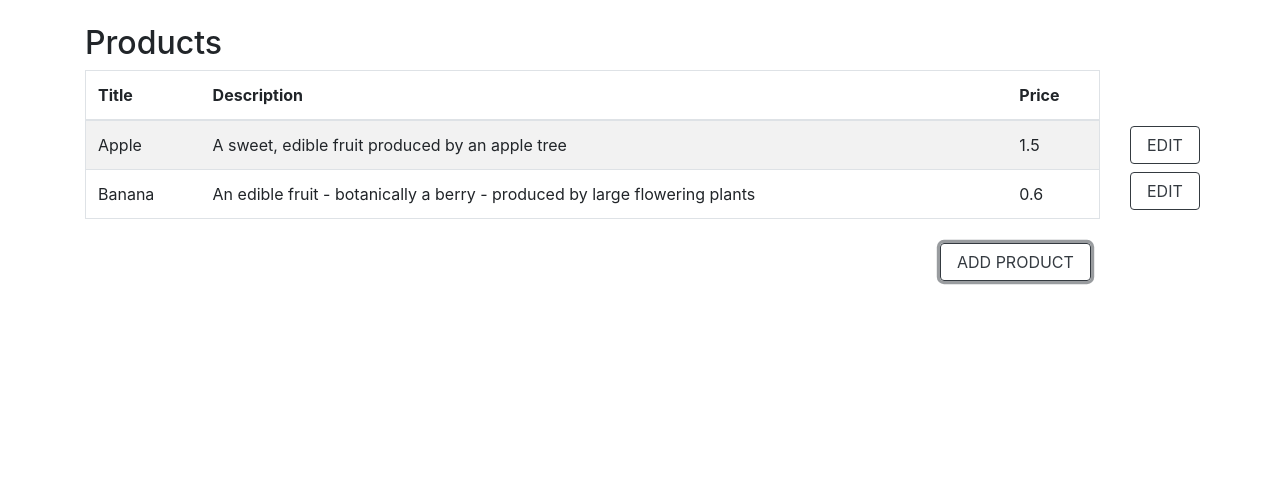
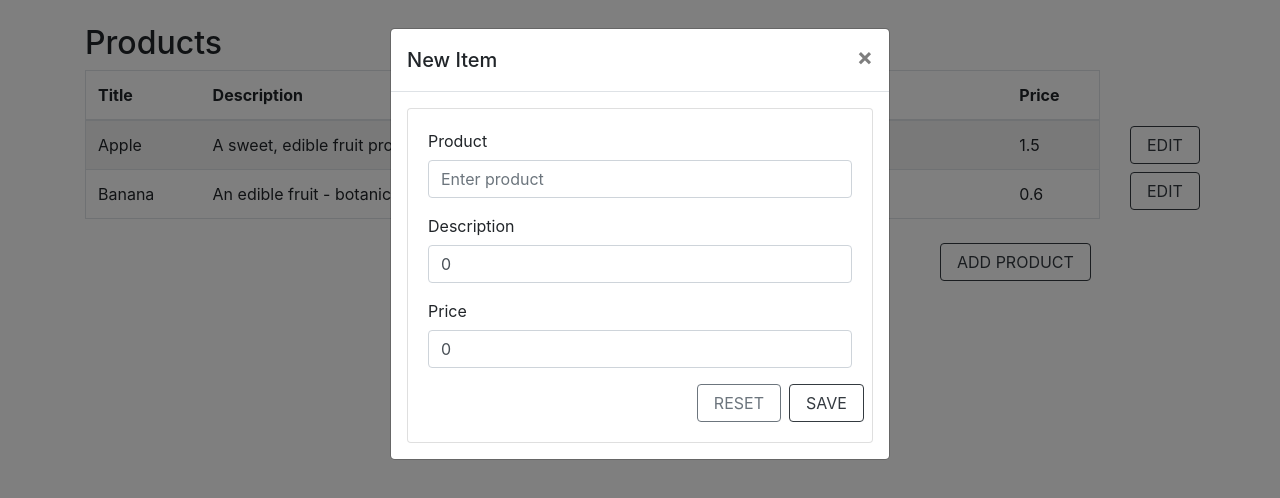
Before and after one commit to silvermiguel96/Tailorsoft, a Vue app: page / in a window 1280 px wide. Both pictures are taken after a click on the button "ADD PRODUCT". Shown: the top 498 px of the page. Built offline with nearby package versions, Linux system fonts and the light colour scheme.

Commit message:
Product add and edit

```diff
--- a/src/App.vue
+++ b/src/App.vue
@@ -5,7 +5,7 @@
 </template>
 
 <script>
-import Products from "./components/Products.vue"
+import Products from "./views/Products"
 
 export default {
   name: "App",
--- a/src/components/Products.vue
+++ /dev/null
@@ -1,45 +0,0 @@
-<template>
-  <b-container>
-    <h2 class="mt-4">Products</h2>
-    <b-row>
-      <b-col cols="11">
-        <b-table outlined head-variant="gray" striped hover :items="items"></b-table>
-      </b-col>
-      <b-col cols="1" class="mt-5">
-        <div v-for="button in items" :key="button">
-          <b-button class="mt-2 px-3" variant="outline-dark">EDIT</b-button>
-        </div>
-      </b-col>
-    </b-row>
-    <b-row>
-      <b-col md="3" offset-md="9">
-        <b-button class="mt-2 px-3" variant="outline-dark">ADD PRODUCT</b-button>
-      </b-col>
-    </b-row>
-  </b-container>
-</template>
-
-<script>
-export default {
-  data() {
-    return {
-      items: [
-        {
-          title: "Apple",
-          description: "A sweet, edible fruit produced by an apple tree",
-          price: 1.5
-        },
-        {
-          title: "Banana",
-          description:
-            "An edible fruit - botanically a berry - produced by large flowering plants",
-          price: 0.6
-        }
-      ]
-    };
-  }
-};
-</script>
-
-<style>
-</style>
--- /dev/null
+++ b/src/views/Products.vue
@@ -0,0 +1,150 @@
+<template>
+  <b-container>
+    <h2 class="mt-4">Products</h2>
+    <b-row>
+      <b-col cols="11">
+        <b-table outlined head-variant="gray" striped hover :items="products"></b-table>
+      </b-col>
+      <b-col cols="1" class="mt-5">
+        <div v-for="product in products" :key="product.title">
+          <b-button @click="editItem(product)" class="mt-2 px-3" variant="outline-dark">EDIT</b-button>
+        </div>
+      </b-col>
+    </b-row>
+    <b-row>
+      <b-col md="3" offset-md="9">
+        <b-button
+          id="show-btn"
+          @click="showModal"
+          class="mt-2 px-3"
+          variant="outline-dark"
+        >ADD PRODUCT</b-button>
+        <b-modal ref="my-modal" hide-footer :title="formTitle">
+          <b-card>
+            <div>
+              <b-form @submit="save" @reset="onReset">
+                <b-form-group label="Product">
+                  <b-form-input v-model="editedItem.title" required placeholder="Enter product"></b-form-input>
+                </b-form-group>
+
+                <b-form-group label="Description">
+                  <b-form-input
+                    v-model="editedItem.description"
+                    required
+                    placeholder="Enter description"
+                  ></b-form-input>
+                </b-form-group>
+
+                <b-form-group label="Price">
+                  <b-form-input
+                    v-model="editedItem.price"
+                    type="number"
+                    required
+                    placeholder="Enter Price"
+                  ></b-form-input>
+                </b-form-group>
+
+                <b-row>
+                  <b-col md="6" offset-md="7">
+                    <b-button type="reset" class="mx-1 px-3" variant="outline-secondary">RESET</b-button>
+                    <b-button type="submit" class="mx-1 px-3" variant="outline-dark">SAVE</b-button>
+                  </b-col>
+                </b-row>
+              </b-form>
+            </div>
+          </b-card>
+        </b-modal>
+      </b-col>
+    </b-row>
+  </b-container>
+</template>
+
+<script>
+export default {
+  data: () => ({
+    dialog: false,
+    products: [],
+    items: [],
+    editedIndex: -1,
+    editedItem: {
+      title: "",
+      description: 0,
+      price: 0
+    },
+    defaultItem: {
+      title: "",
+      description: 0,
+      price: 0
+    }
+  }),
+
+  computed: {
+    formTitle() {
+      return this.editedIndex === -1 ? "New Item" : "Edit Item";
+    }
+  },
+
+  watch: {
+    dialog(val) {
+      val || this.close();
+    }
+  },
+
+  created() {
+    this.initialize();
+  },
+
+  methods: {
+    initialize() {
+      this.products = [
+        {
+          title: "Apple",
+          description: "A sweet, edible fruit produced by an apple tree",
+          price: 1.5
+        },
+        {
+          title: "Banana",
+          description:
+            "An edible fruit - botanically a berry - produced by large flowering plants",
+          price: 0.6
+        }
+      ];
+    },
+    showModal() {
+      this.$refs["my-modal"].show();
+    },
+    editItem(product) {
+      this.showModal();
+      this.editedIndex = this.products.indexOf(product);
+      this.editedItem = Object.assign({}, product);
+      this.dialog = true;
+    },
+
+    close() {
+      this.$refs["my-modal"].hide();
+      setTimeout(() => {
+        this.editedItem = Object.assign({}, this.defaultItem);
+        this.editedIndex = -1;
+      }, 300);
+    },
+
+    save() {
+      if (this.editedIndex > -1) {
+        Object.assign(this.products[this.editedIndex], this.editedItem);
+      } else {
+        this.products.push(this.editedItem);
+      }
+      this.close();
+    },
+    onReset(evt) {
+      evt.preventDefault();
+      this.editedItem.title = "";
+      this.editedItem.description = "";
+      this.editedItem.price = 0;
+    }
+  }
+};
+</script>
+
+<style>
+</style>
```
